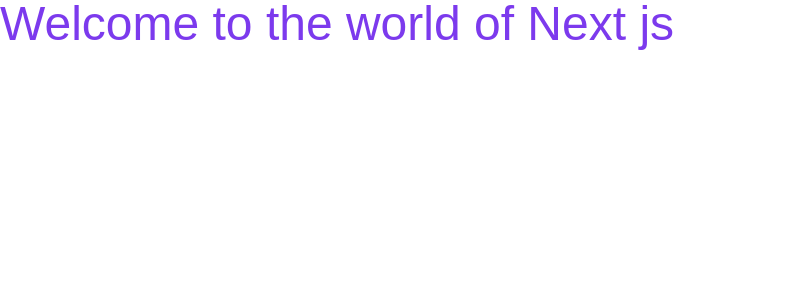
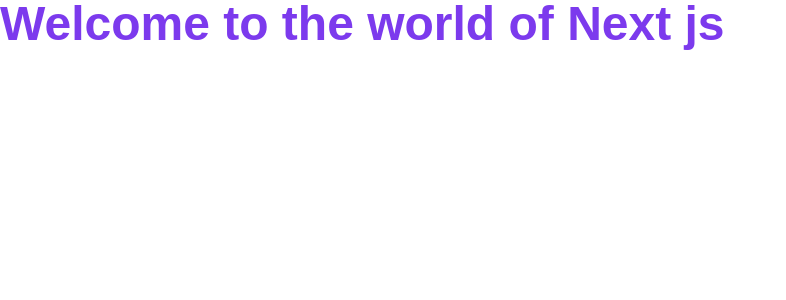
Before and after one commit to KingMusawir/devflow, a Next.js app: page / in a window 1280 px wide. Shown: the top 300 px of the page, without its empty margins (0-786 px from the left). Built offline with nearby package versions, Linux system fonts and the light colour scheme.

Commit message:
Eslint & Prettier Setup

```diff
--- a/app/page.tsx
+++ b/app/page.tsx
@@ -1,11 +1,9 @@
-import Image from "next/image";
-
 const Home = () => {
-  return (
-    <h1 className="text-5xl text-violet-600">
-      Welcome to the world of Next js
-    </h1>
-  );
+    return (
+        <h1 className="text-5xl font-semibold text-violet-600">
+            Welcome to the world of Next js
+        </h1>
+    );
 };
 
 export default Home;
```
Also changed, not shown: app/layout.tsx (+3 -4 lines), package.json (+18 -6 lines), .eslintrc.json, 2 other files (tests, documents, lock files or other folders).
